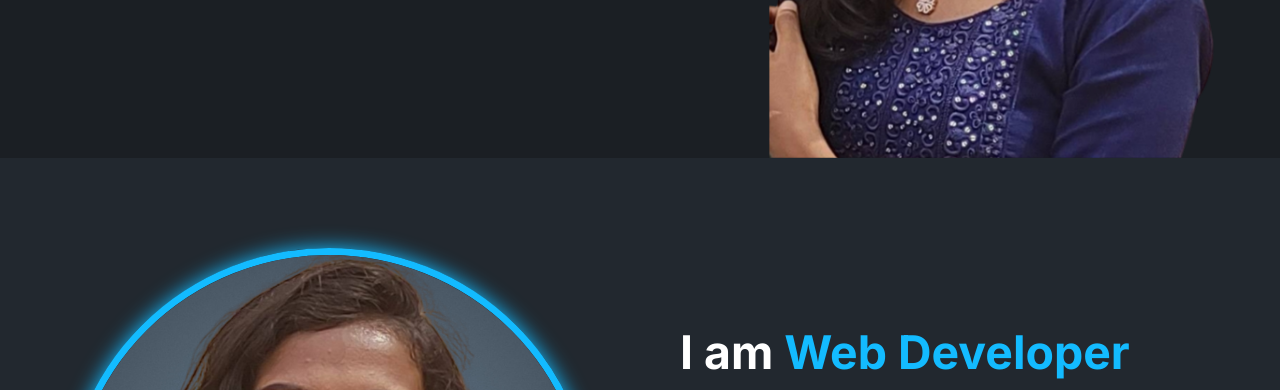
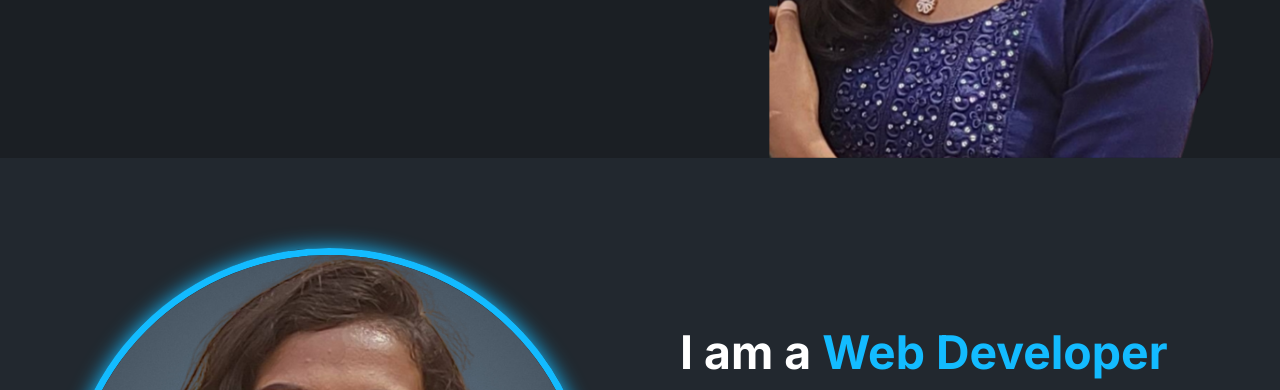
Before and after one commit to AnjaliAS221/Portfolio-website, a plain HTML site: page index.html in a window 1280 px wide. Shown: the part 562-952 px from the top of the page. Drawn offline with nearby package versions, Linux system fonts and the light colour scheme.

Commit message:
Update index.html

```diff
--- a/index.html
+++ b/index.html
@@ -70,7 +70,7 @@
         </div>
 
         <div class="about-text" data-aos="zoom-in-down">
-            <h2>I am <span>Web Developer</span></h2>
+            <h2>I am a <span>Web Developer</span></h2>
             <!--experience might be deleted-->
             <div class="exp-area">
                 <p class="exp">Experience: <span>Fresher</span></p>
```
